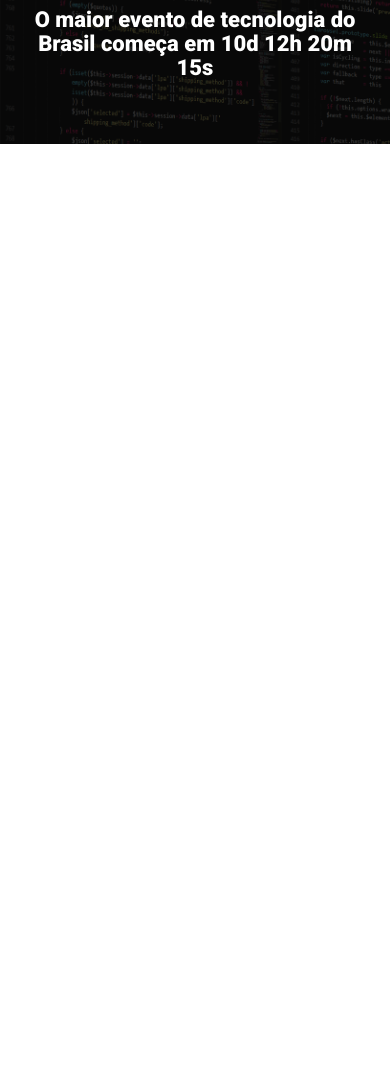
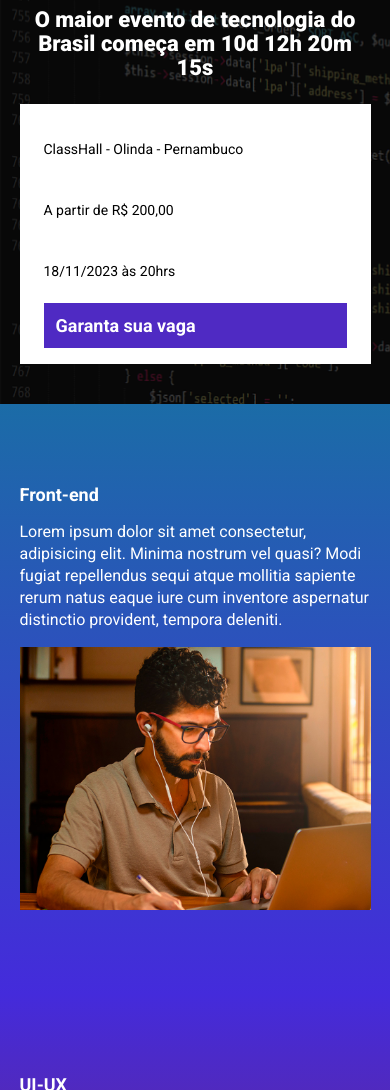
Before and after one commit to linsbruno/ebac_tech_talks, a website built with Parcel: page src/index.html in a window 390 px wide. Shown: the part 96-1186 px from the top of the page. Before the commit the page ends 844 px from the top, so only its background shows below. Built offline with nearby package versions, Linux system fonts and the light colour scheme.

Commit message:
modificando index e main, adicionando cores, imagens, fundo e biblioteca AOS

```diff
--- a/src/index.html
+++ b/src/index.html
@@ -10,8 +10,8 @@
     <link rel="preconnect" href="https://fonts.gstatic.com" crossorigin>
     <link href="https://fonts.googleapis.com/css2?family=Roboto:wght@400;700;900&display=swap" rel="stylesheet">
 
-
     <link rel="stylesheet" href="styles/main.scss">
+    <link rel="stylesheet" href="https://unpkg.com/aos@next/dist/aos.css" />
 </head>
 <body>
     <header class="hero">
@@ -20,11 +20,79 @@
             <p class="hero__text">
                 O maior evento de tecnologia do Brasil começa em 10d 12h 20m 15s
             </p>
+            <div class="infos-bar">
+                <ul class="infos-bar__infos">
+                    <li class="infos-bar__infos__item">
+                        <b>Localização</b>
+                        ClassHall - Olinda - Pernambuco
+                    </li>
+                    <li class="infos-bar__infos__item">
+                        <b>Preço</b>
+                        A partir de R$ 200,00
+                    </li>
+                    <li class="infos-bar__infos__item">
+                        <b>Quando</b>
+                        18/11/2023 às 20hrs
+                    </li>
+                </ul>
+                <a href="#" class="button button--primary">
+                    Garanta sua vaga
+                </a>
+            </div>
         </div>
     </header>
 
+    <section class="event event--frontend" >
+        <div class="container" data-aos="fade-right">
+            <div class="event__detail">
+                <h2 class="event__detail__title">Front-end</h2>
+                <p class="event__detail__description">
+                    Lorem ipsum dolor sit amet consectetur, adipisicing elit. Minima nostrum vel quasi? Modi fugiat repellendus sequi atque mollitia sapiente rerum natus eaque iure cum inventore aspernatur distinctio provident, tempora deleniti.
+                </p>
+            </div>
+            <img class="event__image" src="./images/frontend.png" alt="Front-end">
+        </div>
+    </section>
+
+    <section class="event event--ux-ui event--image-left" >
+        <div class="container" data-aos="fade-left">
+            <div class="event__detail">
+                <h2 class="event__detail__title">UI-UX</h2>
+                <p class="event__detail__description">
+                    Lorem ipsum dolor sit amet consectetur, adipisicing elit. Minima nostrum vel quasi? Modi fugiat repellendus sequi atque mollitia sapiente rerum natus eaque iure cum inventore aspernatur distinctio provident, tempora deleniti.
+                </p>
+            </div>
+            <img class="event__image" src="./images/ui-ux.png" alt="UI-UX">
+        </div>
+    </section>
+
+    <section class="event event--data-science" >
+        <div class="container" data-aos="fade-right">
+            <div class="event__detail">
+                <h2 class="event__detail__title">Data Science</h2>
+                <p class="event__detail__description">
+                    Lorem ipsum dolor sit amet consectetur, adipisicing elit. Minima nostrum vel quasi? Modi fugiat repellendus sequi atque mollitia sapiente rerum natus eaque iure cum inventore aspernatur distinctio provident, tempora deleniti.
+                </p>
+            </div>
+            <img class="event__image" src="./images/data.png" alt="Data-science">
+        </div>
+    </section>
+
+    <section class="event event--backend event--image-left" >
+        <div class="container" data-aos="fade-left">
+            <div class="event__detail">
+                <h2 class="event__detail__title">Backend</h2>
+                <p class="event__detail__description">
+                    Lorem ipsum dolor sit amet consectetur, adipisicing elit. Minima nostrum vel quasi? Modi fugiat repellendus sequi atque mollitia sapiente rerum natus eaque iure cum inventore aspernatur distinctio provident, tempora deleniti.
+                </p>
+            </div>
+            <img class="event__image" src="./images/backend.png" alt="Backend">
+        </div>
+    </section>
 
 
+
+    <script src="https://unpkg.com/aos@next/dist/aos.js"></script>
     <script src="scripts/main.js"></script>
 </body>
 </html>
--- a/src/scripts/main.js
+++ b/src/scripts/main.js
@@ -0,0 +1 @@
+AOS.init();
--- /dev/null
+++ b/src/styles/_event.scss
@@ -0,0 +1,64 @@
+@use 'variable';
+
+.event {
+    padding: 80px 0;
+
+    &--frontend{
+        background-image: linear-gradient(180deg, variable.$blue1, variable.$blue2);
+        }
+
+    &--ux-ui{
+        background-image: linear-gradient(180deg, variable.$blue2, variable.$pink);
+    }
+
+    &--data-science{
+        background-image: linear-gradient(180deg, variable.$pink, variable.$yellow);
+        }
+
+    &--backend{
+        background-image: linear-gradient(180deg, variable.$yellow, variable.$pink);
+        }
+
+    &--image-left {
+        .container {
+            flex-direction: row-reverse;
+        }
+    }
+
+    .container {
+        display: flex;
+        gap: 40px;
+    }
+
+    &__image {
+        max-width: 360px;
+    }
+
+    &__detail {
+        &__title {
+            font-size: 18px;
+            font-weight: bold;
+            margin-bottom: 16px;
+        }
+
+        &__description {
+            line-height: 22px;
+        }
+    }
+
+    @media ( max-width: 640px ) {
+        .container {
+            display: block;
+        }
+
+        &__image {
+            width: 100%;
+        }
+
+
+        &__detail {
+            margin-right: 0;
+            margin-bottom: 16px;
+        }
+    }
+}
--- a/src/styles/_hero.scss
+++ b/src/styles/_hero.scss
@@ -1,3 +1,5 @@
+@use 'variable';
+
 .hero {
     padding-top: 64px;
     padding-bottom: 100px;
@@ -16,7 +18,7 @@
         left: 0;
         width: 100%;
         height: 100%;
-        background-color: #000;
+        background-color: variable.$secondaryTextColor;
         content: '';
         opacity: .7;
     }
--- /dev/null
+++ b/src/styles/_variable.scss
@@ -0,0 +1,8 @@
+$textColor : #fff;
+$secondaryTextColor : #000;
+
+$blue1: #1B6CA7;
+$blue2: #442BDB;
+$pink: #892238;
+$yellow: #9c791d;
+$purple :#4f2ac3;
--- /dev/null
+++ b/src/styles/components/_buttons.scss
@@ -0,0 +1,26 @@
+@use '../variable';
+
+.button {
+    padding: 12px;
+    font-size: 18px;
+    font-weight: bold;
+    text-decoration: none;
+    text-align: center;
+    white-space: nowrap;
+
+    &--primary {
+        color: #fff;
+        background-color: variable.$purple;
+    }
+
+    @media (max-width: 640px){
+        display: block;
+        width: 100%;
+
+    }
+    @media (max-width: 1024px){
+        display: flex;
+        align-items: center;
+
+    }
+}
--- /dev/null
+++ b/src/styles/components/_infos_bar.scss
@@ -0,0 +1,44 @@
+@use '../variable';
+
+.infos-bar {
+    padding: 16px 24px;
+    background-color: variable.$textColor;
+    display: flex;
+    justify-content: space-between;
+
+    &__infos{
+        color: variable.$secondaryTextColor;
+        display: flex;
+        gap: 40px;
+
+        &__item {
+            font-size: 14px;
+            color: variable.$secondaryTextColor;
+
+            b {
+
+            font-size: 18px;
+            display: block;
+            }
+        }
+    }
+
+    @media (max-width:640px){
+        display: block;
+
+        &__infos {
+            display: block;
+
+            &__item {
+                margin-bottom: 24px;
+            }
+        }
+
+    }
+
+    @media (max-width: 1024px){
+        &__infos {
+            gap: 16px;
+        }
+    }
+}
--- a/src/styles/main.scss
+++ b/src/styles/main.scss
@@ -1,11 +1,16 @@
 @use 'hero';
+@use 'components/infos_bar';
+@use 'components/buttons';
+@use 'event';
+@use 'variable';
 
 * {
     margin: 0;
     padding: 0;
     box-sizing: border-box;
     font-family: Roboto, sans-serif;
-    color: #fff;
+    color: variable.$textColor;
+    list-style: none;
 }
 
 .container {
```
